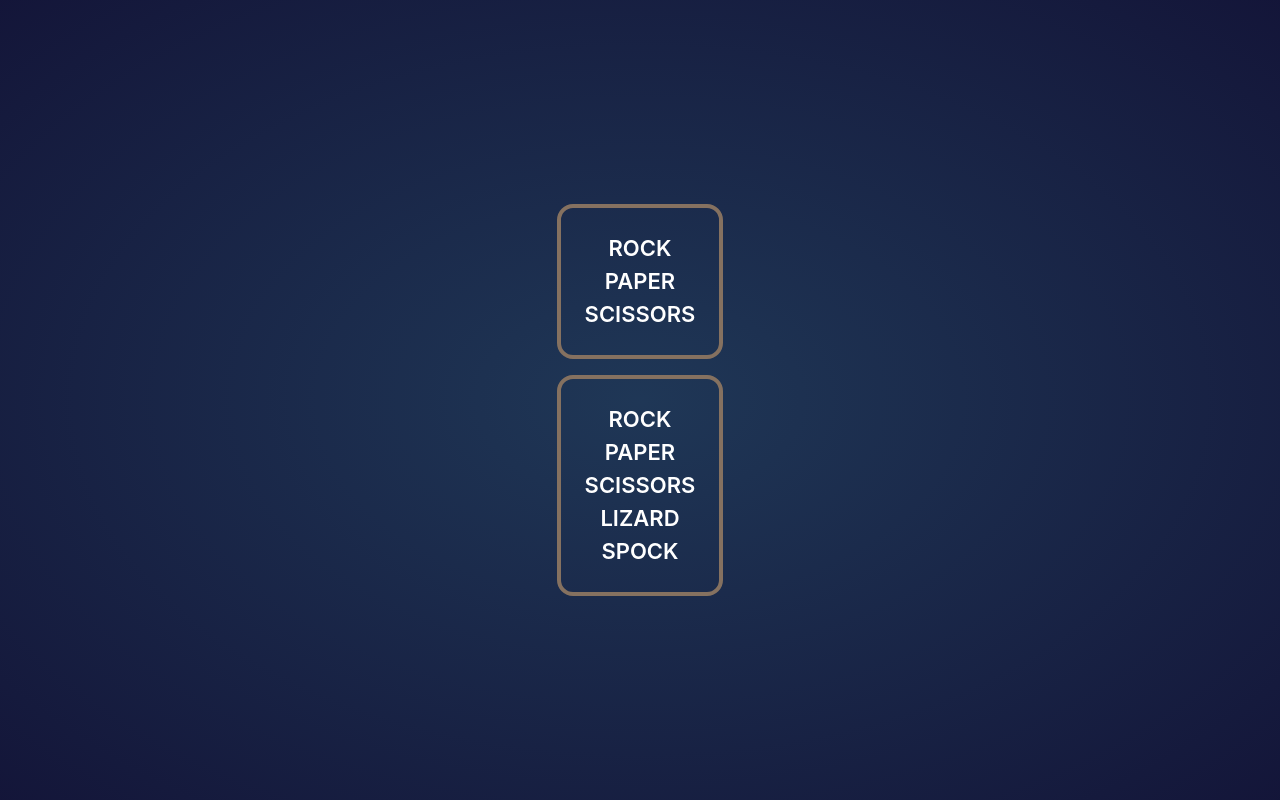
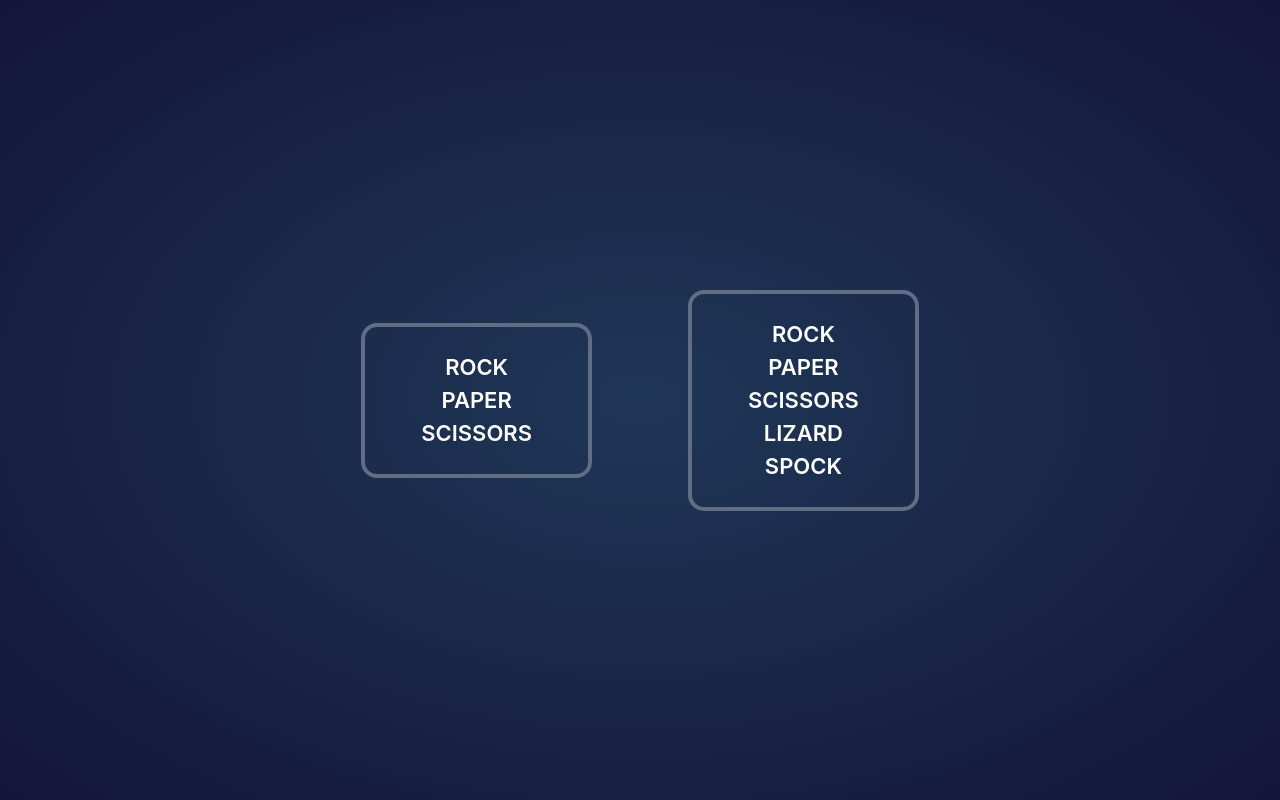
Before and after one commit to NatalioDev/rock-paper-scissors-game-react, a React (Vite) app: page / in a window 1280 px wide. Built offline with nearby package versions, Linux system fonts and the light colour scheme.

Commit message:
add styles responsive

```diff
--- a/src/componentes/Header/Header.css
+++ b/src/componentes/Header/Header.css
@@ -5,7 +5,7 @@
     top: 1rem; /* Distancia superior a 1rem*/
     transform: translate(-50%); /* Centrar horizontalmente*/
     left: 50%; /* Centrar horizontalmente*/
-    max-width: 100vw; /* Ancho máximo del viewport*/
+    max-width: 1000px; /* Ancho máximo del viewport*/
     position: absolute; /* Posición absoluta*/
     justify-content: space-between; /* Justificar elementos a ambos lados*/
     align-items: center; /* Centrar verticalmente*/
@@ -62,3 +62,25 @@ img{
     color: hsl(229, 25%, 31%);
     font-weight: 700;
 }
+
+@media (min-width: 768px) {
+    .header{
+        top: 2rem;
+    }
+
+    .logo-img{
+        width: 136px;
+    }
+
+    .scored-label{
+    font-size: 18px;
+    }
+
+    .scored {
+        font-size: 54px;
+    }
+
+    .app.modified .logo-img{
+        width: 90px !important; /* Ancho de la imagen del logo en la aplicación modificada*/
+    }
+}
--- a/src/componentes/MainGame/MainGame.css
+++ b/src/componentes/MainGame/MainGame.css
@@ -164,3 +164,11 @@ img{
     box-shadow: 0 0 50px 10px #fff; /* Sombra con resplandor*/
     transition: box-shadow .1s ease-in-out !important; /* Trnasición suave de la sombra durante 0.1s*/
 }
+
+@media (min-width: 718px) {
+    #player-chooses{
+        width: auto;
+        height: auto;
+        top: 65%;
+    }
+}
--- a/src/componentes/MainMenu/MainMenu.css
+++ b/src/componentes/MainMenu/MainMenu.css
@@ -16,9 +16,9 @@
 
 /* Estilos para los botones dentro del menú principal */
 .main-menu-container button{
-    padding: 1.5rem; /* Espaciado interno*/
+    padding: 1.5rem 3.5rem; /* Espaciado interno*/
     border-radius: 1rem; /* Borde redondeado*/
-    border: solid 4px hsl(27, 16%, 45%); /* Borde sólido con color*/
+    border: solid 4px hsl(217, 16%, 45%); /* Borde sólido con color*/
     background: none; /* Fondo transparente*/
     text-transform: uppercase; /* Transformar texto a mayúscula*/
     font-size: 22px; /* Tamaño de la fuente*/
@@ -26,3 +26,17 @@
     cursor: pointer; /* Cambiar el cursor al de puntero*/
     color: #fff; /* Color del texto*/
 }
+
+@media (min-width: 718px) {
+    .main-menu-container{
+        flex-direction: row;
+        gap: 4rem;
+    }
+}
+
+
+@media (min-width: 1280px) {
+    .main-menu-container{
+        gap: 6rem;
+    }
+}
```
Also changed, not shown: src/App.css (line endings or trailing spaces).
